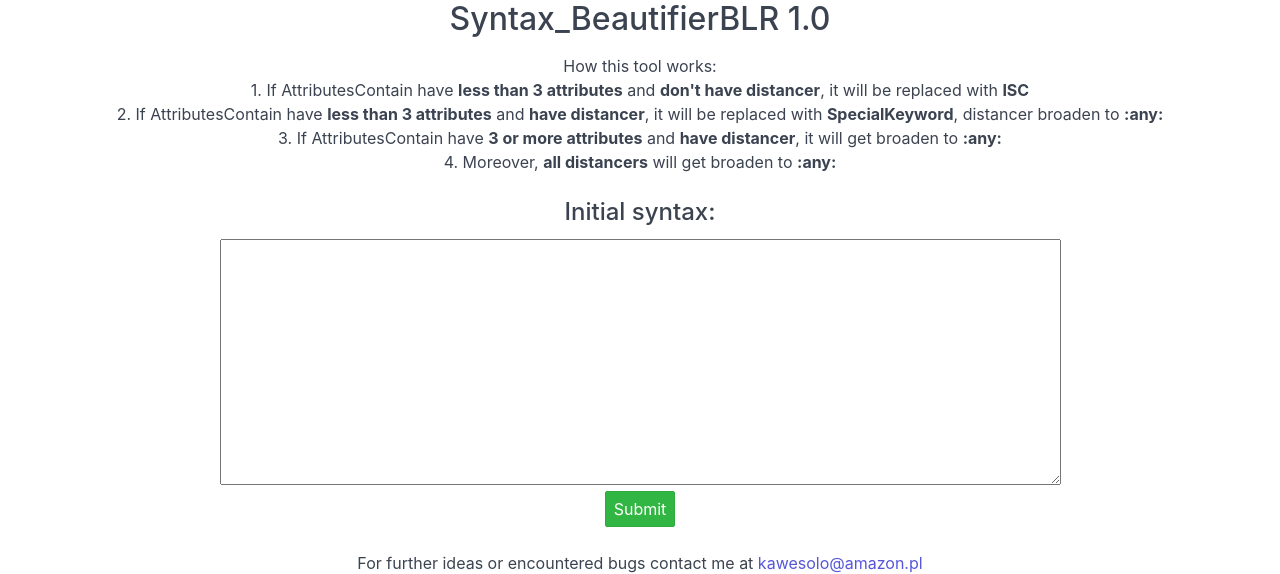
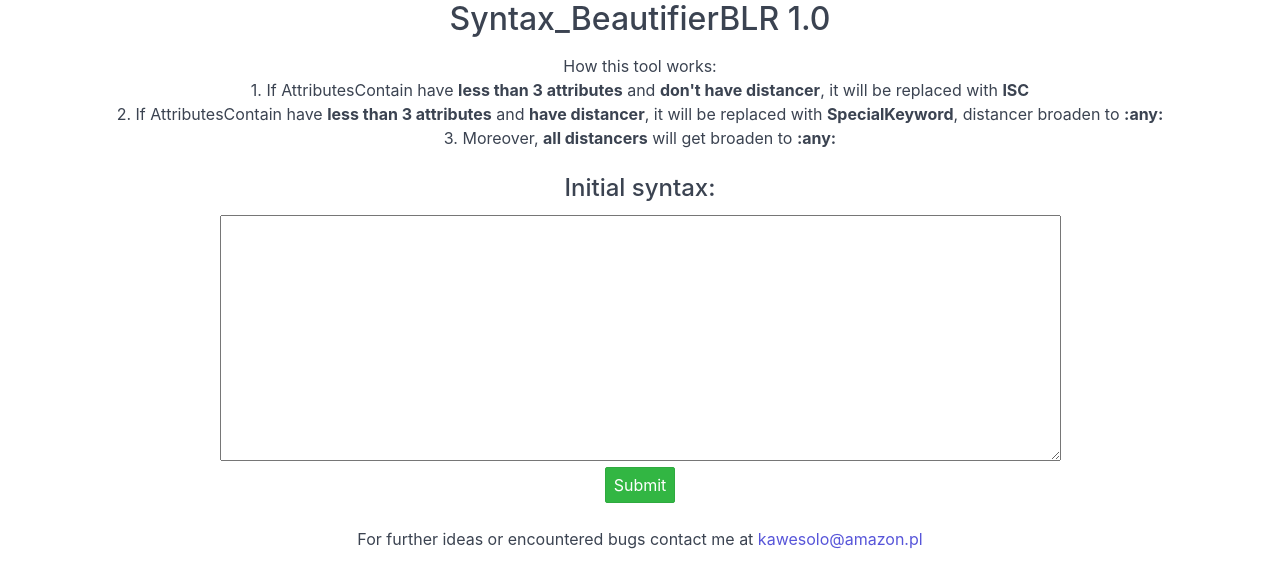
Before and after one commit to letsgamble/Syntax_BeautifierBLR, a Flask app: page / in a window 1280 px wide. Shown: the top 574 px of the page. Run offline with Flask 2, Linux system fonts and the light colour scheme.

Commit message:
Syntax fixes

```diff
--- a/app.py
+++ b/app.py
@@ -20,11 +20,11 @@ def my_form_post():
             divider_idx = (line[1].find(':'))
             if line[1][0:divider_idx].count('|') < 2:
                 if line[1].count(':') < 2:
-                    syntax_list[line[0]] = line[1].replace('AttributesContain',
-                                                      'ISC')
+                    syntax_list[line[0]] = line[1].replace(line[1][0:divider_idx + 1],
+                                                      'ISC[')
                 if line[1].count(':') > 2:
-                    syntax_list[line[0]] = line[1].replace('AttributesContain',
-                                                      'SpecialKeyword')
+                    syntax_list[line[0]] = line[1].replace(line[1][0:divider_idx + 1],
+                                                      'SpecialKeyword[')
     for val in syntax_list:
-        output_list.append(re.sub(r'(?<=:)[^<:]+(?=:?:)', 'any', val))
+        output_list.append(re.sub(r'(?<=\:)[0-9]+(?=\:)', 'any', val))
     return render_template('output.html', data=output_list).replace('\n', '')
--- a/templates/form.html
+++ b/templates/form.html
@@ -16,8 +16,7 @@
 How this tool works:<br>
 1. If AttributesContain have <b>less than 3 attributes</b> and <b>don't have distancer</b>, it will be replaced with <b>ISC</b><br>
 2. If AttributesContain have <b>less than 3 attributes</b> and <b>have distancer</b>, it will be replaced with <b>SpecialKeyword</b>, distancer broaden to <b>:any:</b><br>
-3. If AttributesContain have <b>3 or more attributes</b> and <b>have distancer</b>, it will get broaden to <b>:any:</b><br>
-4. Moreover, <b>all distancers</b> will get broaden to <b>:any:</b><br><br>
+3. Moreover, <b>all distancers</b> will get broaden to <b>:any:</b><br><br>
 <h4>Initial syntax:</h4>
 </center>
 </header>
```
